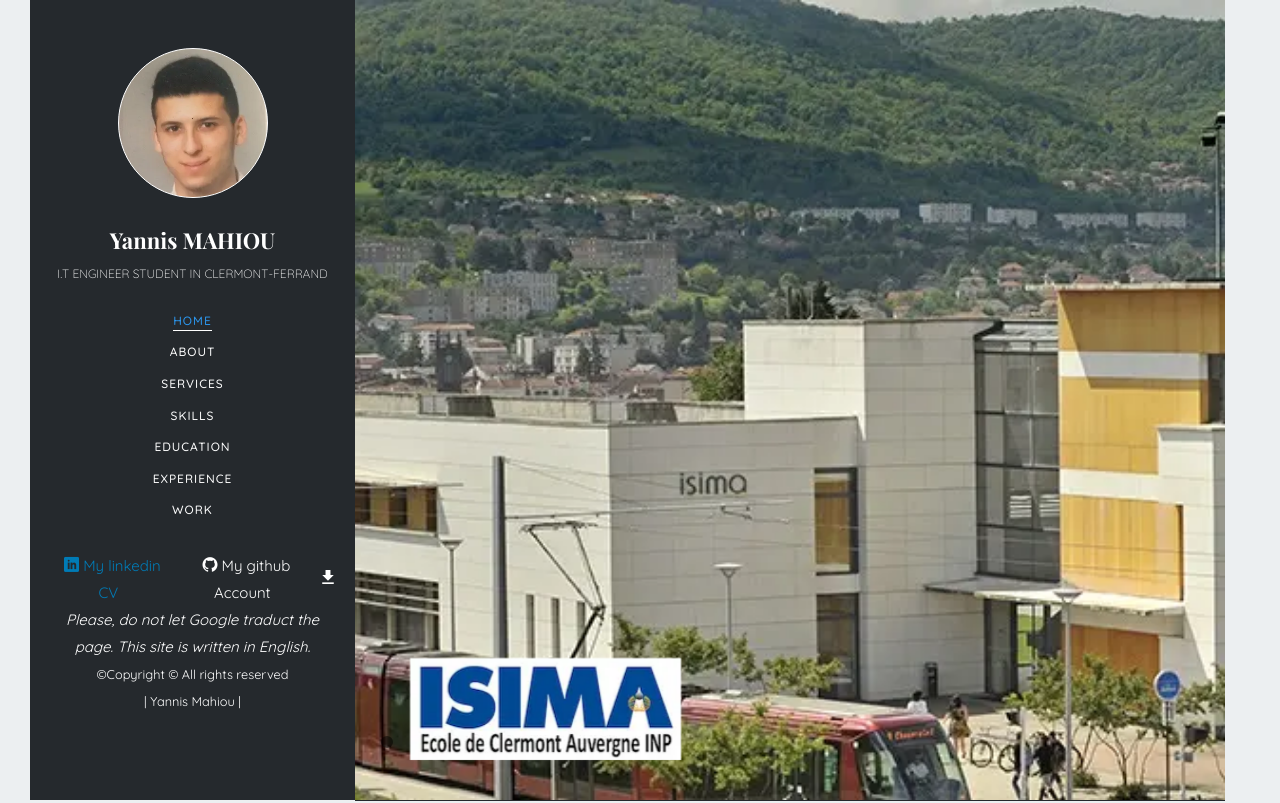
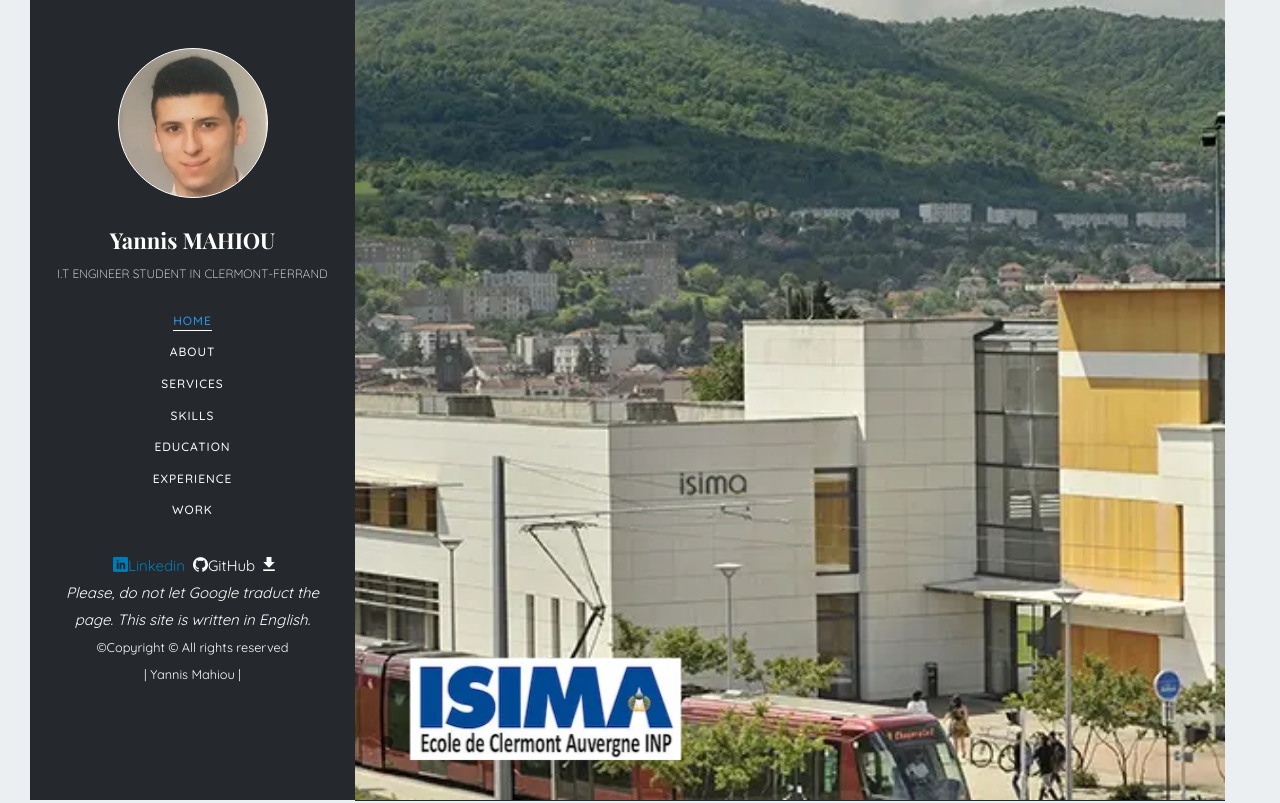
Before and after one commit to YannisMahiou/YannisMahiou.github.io, a website: page NewWS/index.html in a window 1280 px wide. Shown: the top 803 px of the page. Drawn offline with nearby package versions, Linux system fonts and the light colour scheme; files whose address does not match are found by name; a web font is replaced by a local one.

```diff
--- a/NewWS/index.html
+++ b/NewWS/index.html
@@ -85,8 +85,8 @@
 
 			<div class="colorlib-footer">
 				<ul class="ul_networks">
-					<li><a style="color: #007bb6;" href="https://fr.linkedin.com/in/yannis-mahiou-44416a135/"><i class="icon-linkedin2"></i> My linkedin CV</a></li>
-					<li><a style="color: white ;" href="https://github.com/YannisMahiou"><i class="icon-github"></i> My github Account</a></li>
+					<li><a style="color: #007bb6;" href="https://fr.linkedin.com/in/yannis-mahiou-44416a135/"><i class="icon-linkedin2"></i>Linkedin</a></li>
+					<li><a style="color: white ;" href="https://github.com/YannisMahiou"><i class="icon-github"></i>GitHub</a></li>
 					<li><div title="Download my resume" class="icon" onclick="window.open('pro/Yannis_CV.pdf', '_blank');">
 				   <svg class="download icon-bite" xmlns="http://www.w3.org/2000/svg" width="10%" height="10%" viewBox="0 0 14 17"><path class="arrow" fill="#fff" fill-rule="evenodd" d="M14 6h-4V0H4v6H0l7 7 7-7z"/><path class="line" fill="#fff" fill-rule="evenodd" d="M0 15v2h14v-2H0z" /></svg>
 				</br>
```
